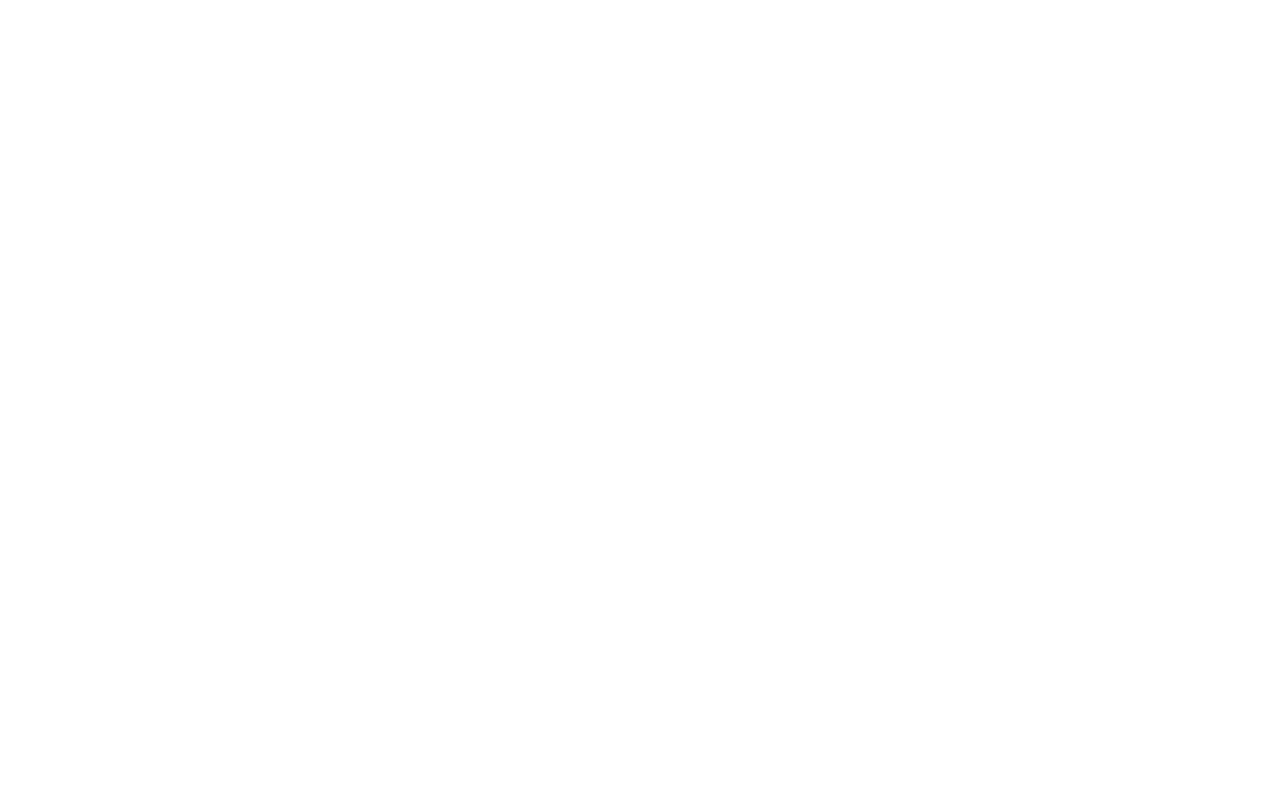
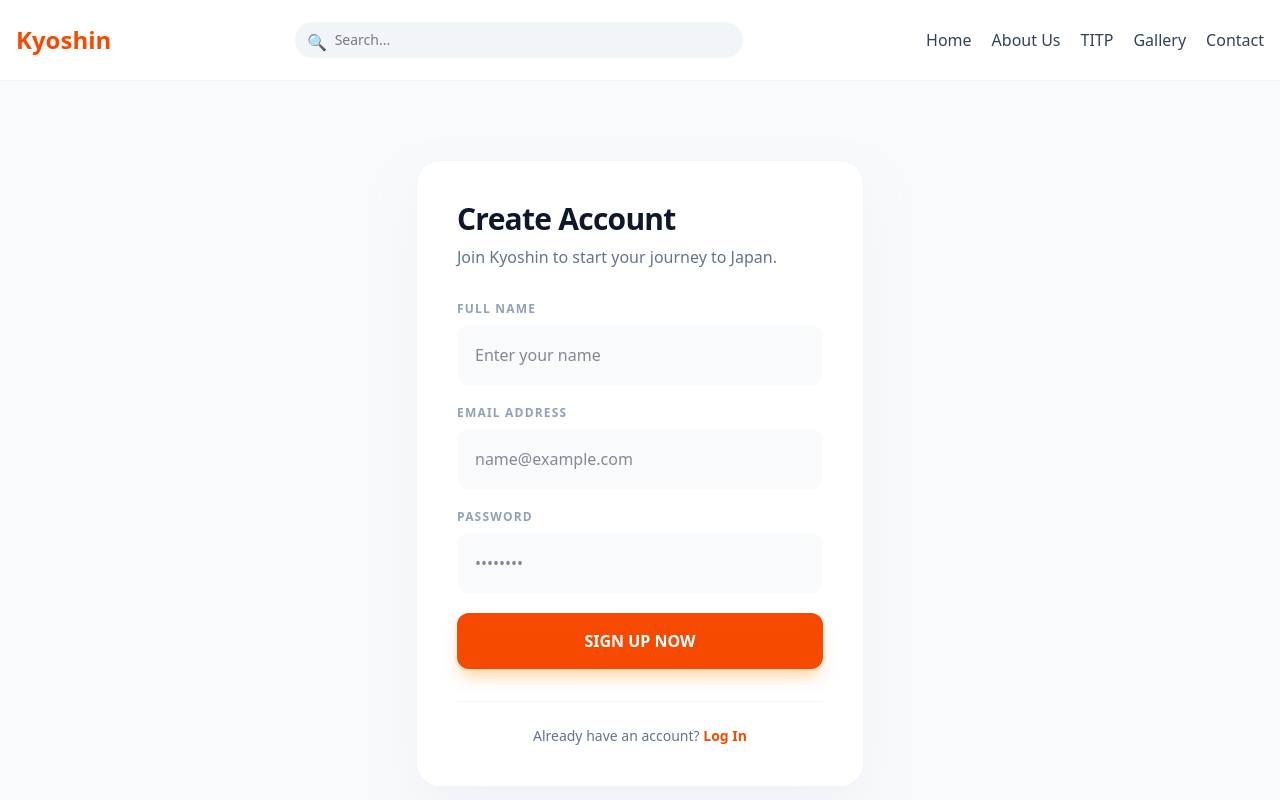
Before and after one commit to Chirag-1212/landing-page, a React (Vite) app: page /signup in a window 1280 px wide. Before the commit this address had no page. Shown: the top 800 px of the page. Built offline with nearby package versions, Linux system fonts and the light colour scheme.

Commit message:
index to Kyoshin Name and new SignUp page and changes in hero section

```diff
--- a/src/App.jsx
+++ b/src/App.jsx
@@ -8,6 +8,7 @@ import CompanyProfile from './pages/CompanyProfile';
 import Terms from './pages/Terms';
 import Contact from './pages/Contact';
 import Gallery from './pages/Gallery';
+import SignUp from './pages/SignUp';
 
 // This sub-component handles the automatic scrolling
 function ScrollToTop() {
@@ -27,6 +28,7 @@ function App() {
 
       <Routes>
         <Route path="/" element={<LandingPage />} />
+        <Route path="/signup" element={<SignUp />} />
         <Route path="/categories" element={<JobCategories />} />
         <Route path="/titp" element={<TITP />} />
         <Route path="/training" element={<TrainingDetail />} />
--- a/src/components/Hero.jsx
+++ b/src/components/Hero.jsx
@@ -1,9 +1,10 @@
 import { useState, useEffect } from 'react';
-import { Link } from 'react-router-dom'; // STEP 1: Import the Link component
+import { Link } from 'react-router-dom';
 
 export default function Hero() {
   const [isVisible, setIsVisible] = useState(false);
   const [scrollY, setScrollY] = useState(0);
+  const [isModalOpen, setIsModalOpen] = useState(false); // Controls the pop-up
 
   useEffect(() => {
     setIsVisible(true);
@@ -20,10 +21,11 @@ export default function Hero() {
   };
 
   return (
-    /* 1. BACKGROUND GRADIENT */
+    <>
+      {/* MAIN HERO SECTION */}
       <section className="bg-gradient-to-br from-orange-400 via-pink-500 to-rose-500 min-h-[90vh] flex items-center relative overflow-hidden px-6 md:px-10 py-24 pt-32">
 
-      {/* 2. PARALLAX BACKGROUND ELEMENTS */}
+        {/* PARALLAX BACKGROUND ELEMENTS */}
         <div className="absolute inset-0 pointer-events-none overflow-hidden">
           <div
             className="absolute bottom-0 left-1/2 transform -translate-x-1/2 w-[1000px] h-[500px] opacity-20 transition-transform duration-100 ease-out"
@@ -35,7 +37,7 @@ export default function Hero() {
           </div>
         </div>
 
-      {/* 3. SIDEBAR NAVIGATION */}
+        {/* SIDEBAR NAVIGATION */}
         <button
           onClick={handleScrollDown}
           className="absolute left-6 bottom-16 hidden lg:block text-white/60 -rotate-90 origin-left text-xs tracking-[0.3em] uppercase cursor-pointer hover:text-white transition-all z-20 outline-none bg-transparent border-none"
@@ -43,7 +45,7 @@ export default function Hero() {
           ↓ Scroll down
         </button>
 
-      {/* 4. MAIN CONTENT GRID */}
+        {/* MAIN CONTENT GRID */}
         <div className="max-w-7xl mx-auto grid lg:grid-cols-2 gap-16 items-center w-full relative z-10">
 
           {/* LEFT CONTENT */}
@@ -65,10 +67,19 @@ export default function Hero() {
             </p>
 
             <div className="mt-12 flex flex-wrap gap-6">
-            <button className="bg-white text-pink-600 px-10 py-4 text-sm font-black uppercase tracking-widest hover:bg-orange-100 transition-all shadow-xl">
+              {/* APPLY NOW -> Navigates to Signup */}
+              <Link
+                to="/signup"
+                className="bg-white text-pink-600 px-10 py-4 text-sm font-black uppercase tracking-widest hover:bg-orange-100 transition-all shadow-xl inline-block"
+              >
                 Apply Now
-            </button>
-            <button className="border-2 border-white/40 text-white px-10 py-4 text-sm font-black uppercase tracking-widest hover:bg-white/10 transition-all">
+              </Link>
+
+              {/* OUR MISSION -> Triggers the Pop-up */}
+              <button
+                onClick={() => setIsModalOpen(true)}
+                className="border-2 border-white/40 text-white px-10 py-4 text-sm font-black uppercase tracking-widest hover:bg-white/10 transition-all"
+              >
                 Our Mission
               </button>
             </div>
@@ -79,13 +90,11 @@ export default function Hero() {
             <div className="bg-white p-12 w-full max-w-sm shadow-2xl border-t-8 border-orange-400 relative">
               <h3 className="text-gray-400 text-xs uppercase tracking-[0.2em] font-bold mb-8">Navigation</h3>
               <ul className="space-y-6 text-gray-900 text-xl font-bold">
-
                 <li className="hover:text-pink-500 cursor-pointer flex items-center justify-between group transition-colors">
                   <Link to="/titp" className="w-full flex justify-between items-center">
                     TITP <span className="text-orange-400">→</span>
                   </Link>
                 </li>
-
                 <li className="hover:text-pink-500 cursor-pointer flex items-center justify-between group transition-colors">
                   <Link to="/categories" className="w-full flex justify-between items-center">
                     Job Categories <span className="text-orange-400">→</span>
@@ -103,5 +112,55 @@ export default function Hero() {
           </div>
         </div>
       </section>
+
+      {/* MISSION MODAL (The Pop-up Message) */}
+      {isModalOpen && (
+        <div className="fixed inset-0 z-[100] flex items-center justify-center p-6">
+          {/* Backdrop with Blur */}
+          <div
+            className="absolute inset-0 bg-slate-900/60 backdrop-blur-sm transition-opacity"
+            onClick={() => setIsModalOpen(false)}
+          ></div>
+
+          {/* Modal Content Box */}
+          <div className="bg-white w-full max-w-lg rounded-3xl overflow-hidden shadow-2xl relative z-10 animate-in fade-in zoom-in duration-300">
+            {/* Header */}
+            <div className="bg-orange-600 p-8 text-white">
+              <div className="flex justify-between items-center mb-4">
+                <h2 className="text-2xl font-black uppercase tracking-tighter">Our Mission</h2>
+                <button
+                  onClick={() => setIsModalOpen(false)}
+                  className="text-white/80 hover:text-white hover:rotate-90 transition-all text-2xl"
+                >
+                  ✕
+                </button>
+              </div>
+              <p className="text-orange-100 text-sm italic">"Dispatching talent, returning leaders."</p>
+            </div>
+
+            {/* Form & Info */}
+            <div className="p-8">
+              <p className="text-slate-600 leading-relaxed mb-8">
+                Kyoshin is dedicated to elevating Myanmar's industrial workforce. Have a specific enquiry or need a corporate quote? Send us a message below.
+              </p>
+
+              <form className="space-y-4">
+                <div className="space-y-1">
+                  <label className="text-[10px] font-bold text-slate-400 uppercase tracking-widest">Email Address</label>
+                  <input type="email" placeholder="example@mail.com" className="w-full bg-slate-50 border-none rounded-xl p-4 focus:ring-2 focus:ring-orange-500 outline-none text-slate-900" />
+                </div>
+                <div className="space-y-1">
+                  <label className="text-[10px] font-bold text-slate-400 uppercase tracking-widest">Message / Quote Inquiry</label>
+                  <textarea rows="3" placeholder="How can we help your organization?" className="w-full bg-slate-50 border-none rounded-xl p-4 focus:ring-2 focus:ring-orange-500 outline-none text-slate-900 resize-none"></textarea>
+                </div>
+                <button type="button" className="w-full bg-slate-900 hover:bg-orange-600 text-white font-black py-4 rounded-xl transition-all shadow-lg">
+                  SEND REQUEST
+                </button>
+              </form>
+            </div>
+          </div>
+        </div>
+      )}
+    </>
   );
 }
--- a/src/pages/CompanyProfile.jsx
+++ b/src/pages/CompanyProfile.jsx
@@ -5,7 +5,7 @@ import Footer from "../layout/Footer";
 export default function CompanyProfile() {
 
   useEffect(() => {
-    document.title = "Home | Kyoshin";
+    document.title = "CompanyProfile | Kyoshin";
   }, []);
 
   return (
--- a/src/pages/JobCategories.jsx
+++ b/src/pages/JobCategories.jsx
@@ -7,7 +7,7 @@ import Footer from "../layout/Footer";
 export default function JobCategories() {
 
   useEffect(() => {
-    document.title = "Home | Kyoshin";
+    document.title = "JobCategories | Kyoshin";
   }, []);
 
   // Logic (like arrays) goes here, BEFORE the return
--- /dev/null
+++ b/src/pages/SignUp.jsx
@@ -0,0 +1,59 @@
+import React from 'react';
+import { Link } from 'react-router-dom'; // Added this
+import Header from "../layout/Header";
+import Footer from "../layout/Footer";
+
+export default function SignUp() {
+  // Simple handler to prevent page refresh on click
+  const handleSignUp = (e) => {
+    e.preventDefault();
+    console.log("Sign up clicked");
+  };
+
+  return (
+    <div className="flex flex-col min-h-screen bg-slate-50">
+      <Header />
+
+      <main className="flex-grow pt-40 pb-20 px-6">
+        <div className="max-w-md mx-auto bg-white rounded-3xl shadow-2xl shadow-slate-200/50 p-10 border border-slate-100">
+          <div className="mb-8">
+            <h2 className="text-3xl font-black text-slate-900 tracking-tight">Create Account</h2>
+            <p className="text-slate-500 mt-2">Join Kyoshin to start your journey to Japan.</p>
+          </div>
+
+          <form className="space-y-5" onSubmit={handleSignUp}>
+            <div>
+              <label className="text-xs font-bold text-slate-400 uppercase tracking-widest block mb-2">Full Name</label>
+              <input type="text" required className="w-full bg-slate-50 border-2 border-transparent focus:border-orange-500 focus:bg-white rounded-xl p-4 outline-none transition-all text-slate-900" placeholder="Enter your name" />
+            </div>
+
+            <div>
+              <label className="text-xs font-bold text-slate-400 uppercase tracking-widest block mb-2">Email Address</label>
+              <input type="email" required className="w-full bg-slate-50 border-2 border-transparent focus:border-orange-500 focus:bg-white rounded-xl p-4 outline-none transition-all text-slate-900" placeholder="name@example.com" />
+            </div>
+
+            <div>
+              <label className="text-xs font-bold text-slate-400 uppercase tracking-widest block mb-2">Password</label>
+              <input type="password" required className="w-full bg-slate-50 border-2 border-transparent focus:border-orange-500 focus:bg-white rounded-xl p-4 outline-none transition-all text-slate-900" placeholder="••••••••" />
+            </div>
+
+            <button type="submit" className="w-full bg-orange-600 hover:bg-slate-900 text-white font-black py-4 rounded-xl transition-all duration-300 shadow-lg shadow-orange-200 hover:shadow-slate-300 transform hover:-translate-y-1">
+              SIGN UP NOW
+            </button>
+          </form>
+
+          <div className="mt-8 pt-6 border-t border-slate-100 text-center">
+            <p className="text-slate-500 text-sm">
+              Already have an account?{' '}
+              <Link to="/login" className="text-orange-600 font-bold hover:underline">
+                Log In
+              </Link>
+            </p>
+          </div>
+        </div>
+      </main>
+
+      <Footer />
+    </div>
+  );
+}
--- a/src/pages/TITP.jsx
+++ b/src/pages/TITP.jsx
@@ -7,7 +7,7 @@ import Footer from "../layout/Footer";
 export default function TITP() {
 
   useEffect(() => {
-    document.title = "Home | Kyoshin";
+    document.title = "TITP | Kyoshin";
   }, []);
 
   const steps = [
--- a/src/pages/Terms.jsx
+++ b/src/pages/Terms.jsx
@@ -6,7 +6,7 @@ import Footer from "../layout/Footer";
 export default function Terms() {
 
   useEffect(() => {
-    document.title = "Home | Kyoshin";
+    document.title = "Terms | Kyoshin";
   }, []);
 
   return (
--- a/src/pages/TrainingDetail.jsx
+++ b/src/pages/TrainingDetail.jsx
@@ -7,7 +7,7 @@ import Footer from "../layout/Footer";
 export default function TrainingDetail() {
 
   useEffect(() => {
-    document.title = "Home | Kyoshin";
+    document.title = "Trainings | Kyoshin";
   }, []);
 
   return (
```
Lines whose indentation alone changed are shown as unchanged.
